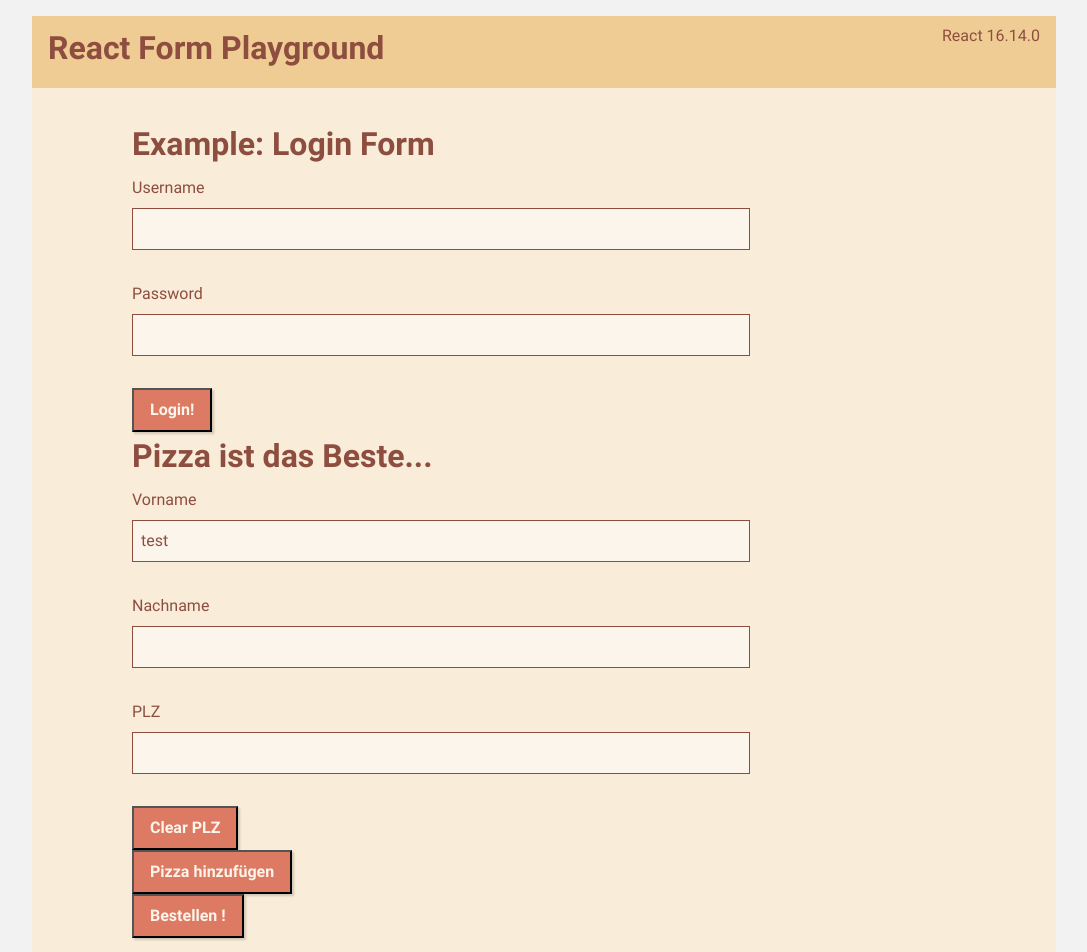
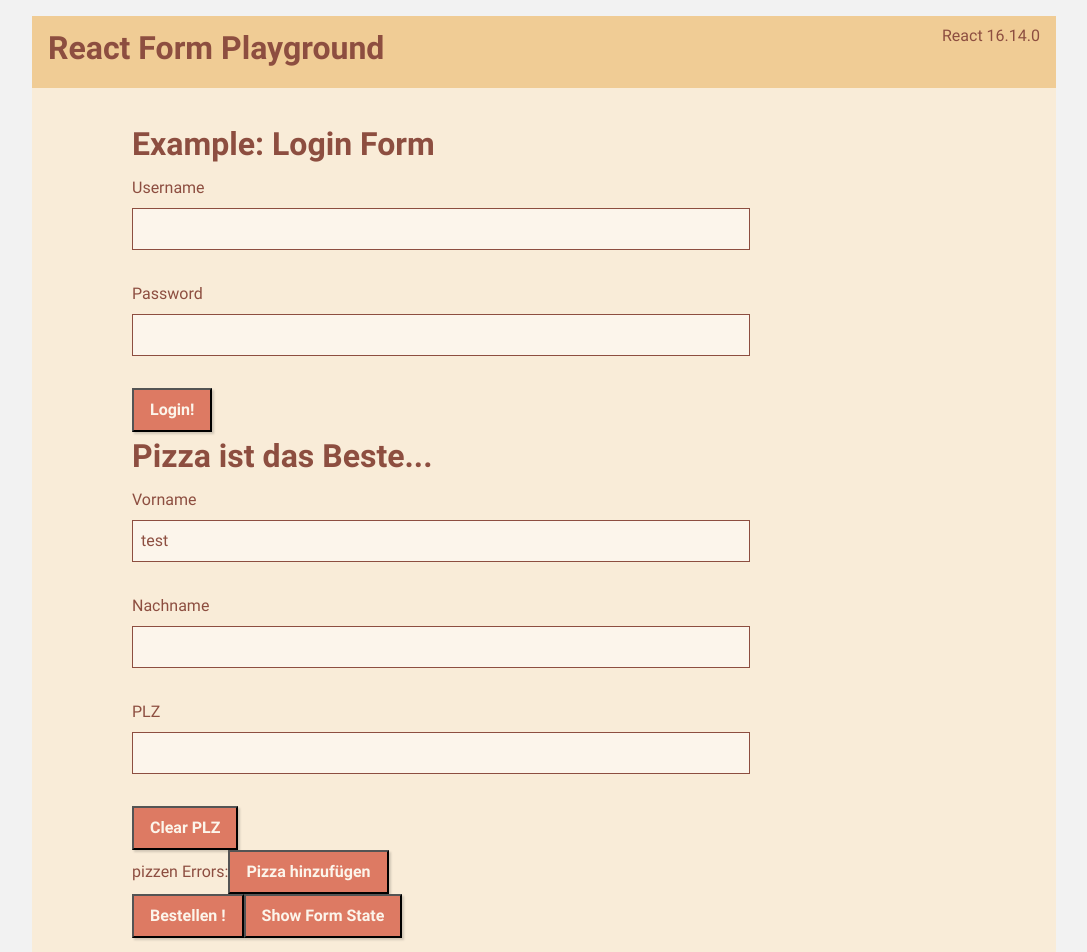
Before and after one commit to nilshartmann/form-playground, a React (Create React App) app: page / in a window 1280 px wide. Shown: the top 952 px of the page, without its empty margins (96-1183 px from the left). Built offline with nearby package versions, Linux system fonts and the light colour scheme.

Commit message:
backup before switching to props object

```diff
--- a/package.json
+++ b/package.json
@@ -4,12 +4,15 @@
   "private": true,
   "dependencies": {
     "@types/jest": "23.3.9",
+    "@types/lodash": "^4.14.118",
     "@types/node": "10.12.10",
     "@types/react": "16.7.7",
     "@types/react-dom": "16.0.10",
+    "lodash": "^4.17.11",
     "react": "^16.7.0-alpha.2",
     "react-dom": "^16.7.0-alpha.2",
     "react-scripts": "2.1.1",
+    "ts-jest": "^23.10.5",
     "typescript": "3.1.6"
   },
   "scripts": {
--- a/src/OrderForm.tsx
+++ b/src/OrderForm.tsx
@@ -40,7 +40,16 @@ const validatePizzaForm: ValidateFn<OrderFormState> = function (
       recordError("nachname", "Vorname muss kürzer als Nachname sein");
     }
   }
-  };
+  if (newFormInput.pizzen.length === 0) {
+    recordError('pizzen', 'Es muss mindestens eine Pizza bestellt werden');
+  }
+  newFormInput.pizzen.forEach((pizza, idx) =>  {
+    if (pizza.groesse > 50) {
+      recordError(`pizzen[${idx}].groesse`, 'kaputt');
+    }
+  });
+
+}
 
 export default function OrderForm() {
   function submit() {
@@ -51,10 +60,10 @@ export default function OrderForm() {
     vorname: "test",
     nachname: "",
     plz: "",
-    pizzen: [  ]
+    pizzen: []
   };
   const valueCreators: ValueCreators<OrderFormState> = {
-    pizzen: () => { return {groesse: 60,belaege:'alle'} }
+    pizzen: () => { return { groesse: 60, belaege: 'alle' } }
 
 
   }
@@ -70,9 +79,12 @@ export default function OrderForm() {
       <button onClick={() => overallFormState.setValue("plz", "")}>
         Clear PLZ
       </button>
-      <MultiPizzaEditor {...pizzenInput as MultiFormInput<Pizza>}/>
+      <MultiPizzaEditor {...pizzenInput as MultiFormInput<Pizza>} />
       <button disabled={overallFormState.hasErrors} onClick={overallFormState.handleSubmit} >
         Bestellen !
+      </button>
+      <button onClick={() => console.log(overallFormState.values)}>
+        Show Form State
       </button>
     </div>
   );
@@ -80,6 +92,7 @@ export default function OrderForm() {
 
 
 function MultiPizzaEditor(props: MultiFormInput<Pizza>) {
+  console.log(props);
   const pizzaEditors = props.value.map(
     (pi, idx) => <div key={idx}><PizzaEditor
       {...props}
@@ -88,17 +101,20 @@ function MultiPizzaEditor(props: MultiFormInput<Pizza>) {
     />
       <button onClick={() => props.onRemove(idx)} >entfernen</button>
     </div>
+
   );
 
   return <div>
     {pizzaEditors}
+    pizzen Errors:{ props.errorMessages}
+
     <button onClick={() => props.onAdd()}>Pizza hinzufügen</button>
   </div>
 }
 
 interface PizzaEditorProps {
   pizza: Pizza;
-  onChange: (newPizza:Pizza) => void;
+  onChange: (newPizza: Pizza) => void;
   errorMessages: any;
 }
 
@@ -135,8 +151,8 @@ function PizzaEditor(props: PizzaEditorProps) {
     </div>*/
   const { onChange, pizza } = props;
   return <div>
-    <Input label="Größe" onBlur={(e:any) => onChange({...pizza, groesse: e.target.value})} />
-    <Input label="Beläge" onBlur={(e:any) => onChange({...pizza, belaege: e.target.value})} />
+    <Input label="Größe" onBlur={(e: any) => onChange({ ...pizza, groesse: e.target.value })} />
+    <Input label="Beläge" onBlur={(e: any) => onChange({ ...pizza, belaege: e.target.value })} />
   </div>
 
 }
--- a/src/form/useForm.tsx
+++ b/src/form/useForm.tsx
@@ -1,7 +1,8 @@
 import { useReducer, useState } from "react";
-import { array } from "prop-types";
+import { getValueFromObject, setValueOnObject } from './helpers';
 
 type Fields<FIELDS> = { [P in keyof FIELDS]: any };
+type Partial<T> = { [P in keyof T]: T[P] };
 
 interface FormChangeAction {
   field: string;
@@ -18,8 +19,9 @@ type FormAction = FormChangeAction | FieldVisitAction;
 
 type FieldsVisited<FIELDS> = { [P in keyof FIELDS]?: boolean };
 type FormValues<FIELDS> = { [P in keyof FIELDS]: string };
-type FormErrors<FIELDS> = { [P in keyof FIELDS]?: string[] | null };
+type FormErrors<FIELDS> = { [P in keyof FIELDS | string]?: string[] | null };
 export type ValueCreators<FIELDS> = { [P in keyof FIELDS]?: () => object };
+
 type FormState<FIELDS> = {
   values: FormValues<FIELDS>;
   errors: { [P in keyof FIELDS]?: string[] | null };
@@ -27,10 +29,14 @@ type FormState<FIELDS> = {
 };
 
 export type ValidateFn<FIELDS> = (
-  newValues: Fields<FIELDS>,
+  newValues: Partial<FIELDS>,
   isVisited: (fieldName: keyof FIELDS) => boolean,
-  recordError: (field: keyof FIELDS, msg: string) => void
+  recordError: (field: keyof FIELDS | string, msg: string) => void
 ) => void;
+
+//
+// useFormHook ########################################################################
+//
 
 export function useForm<FIELDS>(
   validate: ValidateFn<FIELDS>,
@@ -43,23 +49,39 @@ export function useForm<FIELDS>(
   let [fieldsVisited, setFieldsVisited] = useState({} as FieldsVisited<FIELDS>);
   let [errors, setErrors] = useState({} as FormErrors<FIELDS>);
 
-  function errorRecorder(errors: FormErrors<FIELDS>, setErrors:(e:{})=>void) {
-    return function(field: keyof FIELDS, msg: string) {
+  function errorRecorder(errors: FormErrors<FIELDS> | string, setErrors: (e: {}) => void) {
+    return function (field: keyof FIELDS | string, msg: string) {
+      //TODO Why is that:
+      //[ts] Type 'string | keyof FIELDS' cannot be used to index type 'string | FormErrors<FIELDS>'. [2536]
+      // (parameter) errors: string | FormErrors<FIELDS>
+      // @ts-ignore
       if (!errors[field]) {
+        // @ts-ignore
         errors[field] = [msg];
       } else {
+        // @ts-ignore
         errors[field]!.push(msg);
       }
+      /*      if (field instanceof String) {
+              const currentErrors = getValueFromObject(fields as any, errors);
 
+              if (!currentErrors) {
+                setValueOnObject(fields as any, errors,[msg]);
+              } else {
+                currentErrors[field]!.push(msg);
+              }
+            } else {
+              throw "Other index types than string are not supported yet. Check " + field + "'s type";
+            }*/
     };
   }
 
-  const doValidation = (newValues: FormValues<FIELDS>, allFields:boolean=submitted) => {
-    const newErrors:FormErrors<FIELDS>={};
+  const doValidation = (newValues: Partial<FIELDS>, allFields: boolean = submitted) => {
+    const newErrors: FormErrors<FIELDS> = {};
     validate(
       newValues,
       fieldName => (fieldsVisited[fieldName] === true) || (allFields === true),
-      errorRecorder(newErrors,(e) => setErrors(e))
+      errorRecorder(newErrors, (e) => setErrors(e))
     );
     console.log('newErrors ', newErrors);
     errors = newErrors;
@@ -67,17 +89,17 @@ export function useForm<FIELDS>(
     return newErrors;
   }
 
-  const setValue = (field: keyof FIELDS, newValue:any) => {
+  const setValue = (field: keyof FIELDS, newValue: any) => {
     const newValues = Object.assign({}, values, {
       [field]: newValue
     });
     doValidation(newValues);
-    values=newValues;
+    values = newValues;
     setValues(values);
     console.log(`setting value for ${field} to `, newValue);
   }
 
-  function updateVisitedFields({ currentTarget }: React.FocusEvent<HTMLInputElement>):void {
+  function updateVisitedFields({ currentTarget }: React.FocusEvent<HTMLInputElement>): void {
     const newFieldsVisited = {
       // https://stackoverflow.com/a/51193091/6134498
       ...(fieldsVisited as any),
@@ -89,14 +111,14 @@ export function useForm<FIELDS>(
     setFieldsVisited(newFieldsVisited);
   }
 
-  function updateValues ({ currentTarget }: React.ChangeEvent<HTMLInputElement>):void  {
+  function updateValues({ currentTarget }: React.ChangeEvent<HTMLInputElement>): void {
     setValue(currentTarget.name as keyof FIELDS, currentTarget.value);
   }
 
   function handleSubmit() {
     setSubmitted(true);
-    const newErrors=doValidation(values, true);
-    if(Object.keys(newErrors).length === 0) {
+    const newErrors = doValidation(values, true);
+    if (Object.keys(newErrors).length === 0) {
       submit();
     } else {
       console.log('Errors found, submit aborted.');
@@ -110,15 +132,15 @@ export function useForm<FIELDS>(
 
 
   const onMultiFieldRemove = (field: keyof FIELDS, idx: number) => {
-    let newArray=(values[field] as []).filter((e,myIdx) => idx !== myIdx);
+    let newArray = (values[field] as []).filter((e, myIdx) => idx !== myIdx);
     setValue(field, newArray);
   }
   //onMultiFieldChange: (pi: Pizza, idx: number) => void;
   const onMultiAdd = (field: keyof FIELDS) => {
-    const initial:any[] = values[field] as any[];
+    const initial: any[] = values[field] as any[];
     const valueCreator: (() => object) | undefined = valueCreators[field];
     if (valueCreator) {
-      const newArray=[...(initial)];
+      const newArray = [...(initial)];
       newArray.push(valueCreator());
       setValue(field, newArray);
     } else {
@@ -129,13 +151,36 @@ export function useForm<FIELDS>(
   }
   const onMultiValueUpdate = (field: keyof FIELDS, idx: number, newValue: any) => {
     console.log('new value ', newValue);
-    const newArray=(values[field] as any[]);
+    const newArray = (values[field] as any[]);
     newArray[idx] = newValue;
     setValue(field, newArray);
   }
 
 
+  function createIndividualFields(fieldName: [keyof FIELDS] | string) {
+    const fieldKey = fieldName as keyof FIELDS;
+    const isArray = fields[fieldKey] as any instanceof Array;
+    const ret = {
+      // @ts-ignore
+      value: values[fieldName],
+      // @ts-ignore
+      errorMessages: errors[fieldName],
+      name: fieldName,
+      onChange: updateValues,
+      onBlur: updateVisitedFields,
+      foo: 'bar'
+    };
 
+    if (isArray) {
+      const rv = ret as any;
+      rv['onRemove'] = (idx: number) => onMultiFieldRemove(fieldKey, idx);
+      rv['onAdd'] = () => onMultiAdd(fieldKey);
+      rv['onValueUpdate'] = (newValue: any, idx: number) => onMultiValueUpdate(fieldKey, idx, newValue);
+
+    }
+    return ret;
+
+  }
 
   return [
     // "overall" form state
@@ -143,44 +188,23 @@ export function useForm<FIELDS>(
       hasErrors: Object.keys(errors).length > 0,
       values: values,
       setValue: setValue,
-        handleSubmit: handleSubmit
+      handleSubmit: handleSubmit
 
     },
     [
       // individual fields
-      ...Array.from(Object.keys(fields)).map(fieldName => {
-        const fieldKey = fieldName as keyof FIELDS;
-        const isArray = fields[fieldKey] as any instanceof Array;
-        const retval = {
-          // @ts-ignore
-          value: values[fieldName],
-          // @ts-ignore
-          errorMessages: errors[fieldName],
-          name: fieldName,
-          onChange: updateValues,
-          onBlur: updateVisitedFields,
-          foo: 'bar'
-        };
-
-        if (isArray) {
-          const rv = retval as any;
-          rv['onRemove'] =   (idx: number) => onMultiFieldRemove(fieldKey, idx);
-          rv['onAdd'] = () => onMultiAdd(fieldKey);
-          rv['onValueUpdate'] =  ( newValue: any, idx: number) => onMultiValueUpdate(fieldKey, idx, newValue);
-        }
-        return retval;
-      })
+      ...Array.from(Object.keys(fields)).map(createIndividualFields)
     ]
   ] as [OverallState<FIELDS>, FormFieldInput<any>[]];
 }
 
 type OverallState<FIELDS> = {
   hasErrors: boolean;
-  values: { [P: string]: string };
+  values: Partial<FIELDS>;
   setValue: (field: keyof FIELDS, value: string) => void;
   handleSubmit: () => void;
 };
-interface  FormFieldInput<T>  {
+interface FormFieldInput<T> {
   value: T;
   errorMessages: any;
   name: string;
@@ -190,6 +214,6 @@ interface  FormFieldInput<T>  {
 };
 export interface MultiFormInput<T> extends FormFieldInput<T[]> {
   onValueUpdate: (pi: T, idx: number) => void;
-  onRemove: (idx:number) => void;
+  onRemove: (idx: number) => void;
   onAdd: () => void;
 }
```
Lines whose indentation alone changed are shown as unchanged.
